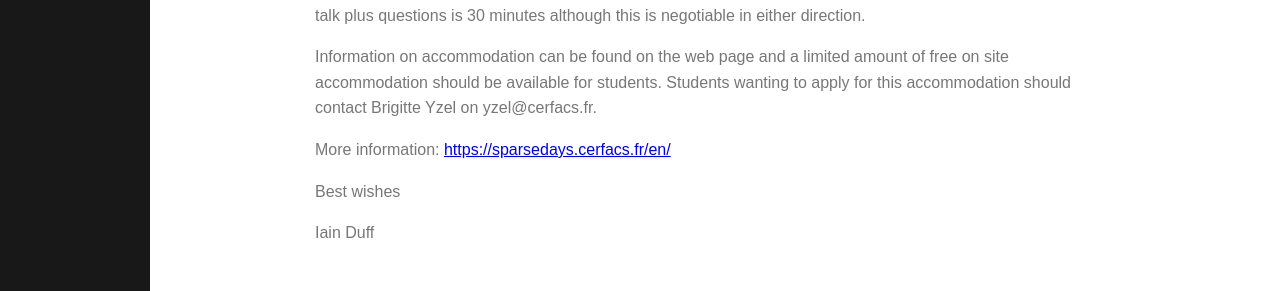
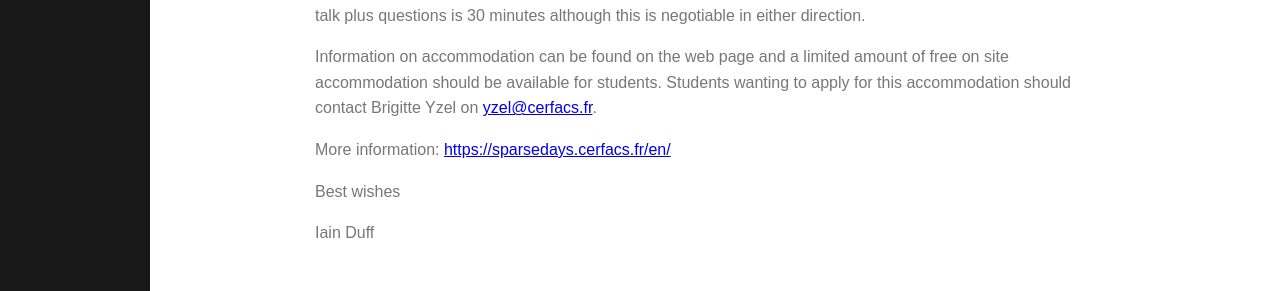
Before and after one commit to dbindel/siagla, a Jekyll site: the page built from _meetings/2018-09-27-sparsedays.md, in a window 1280 px wide and 969 px high. Shown: the part 623-914 px from the top of the window. Built offline with Jekyll 4.4.1, drawn with Linux system fonts in a browser that asks for light colours; part of the change alters nothing that is shown.

```diff
--- a/_meetings/2018-09-27-sparsedays.md
+++ b/_meetings/2018-09-27-sparsedays.md
@@ -23,7 +23,7 @@ direction.
 Information on accommodation can be found on the web page and a
 limited amount of free on site accommodation should be available for
 students. Students wanting to apply for this accommodation should
-contact Brigitte Yzel on yzel@cerfacs.fr.
+contact Brigitte Yzel on <yzel@cerfacs.fr>.
 
 More information: <https://sparsedays.cerfacs.fr/en/>
 
```
